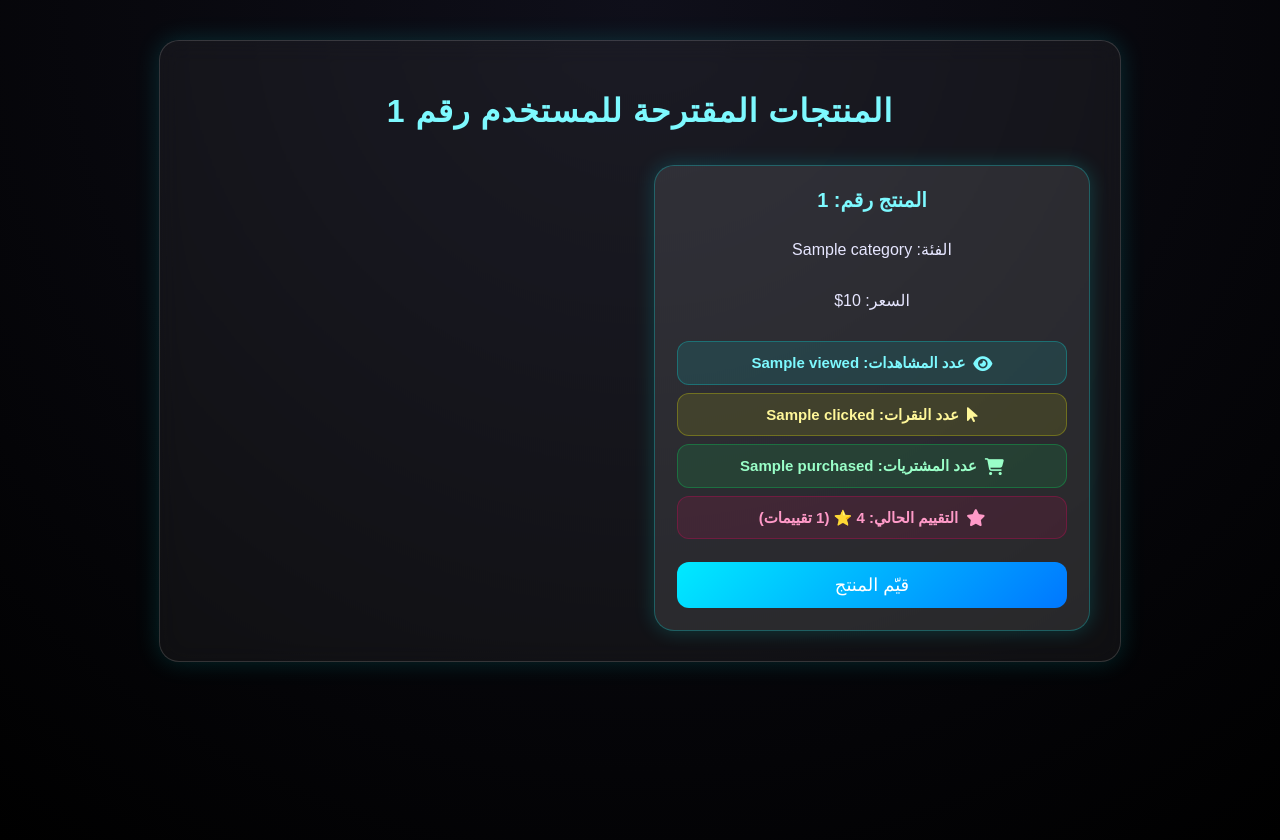
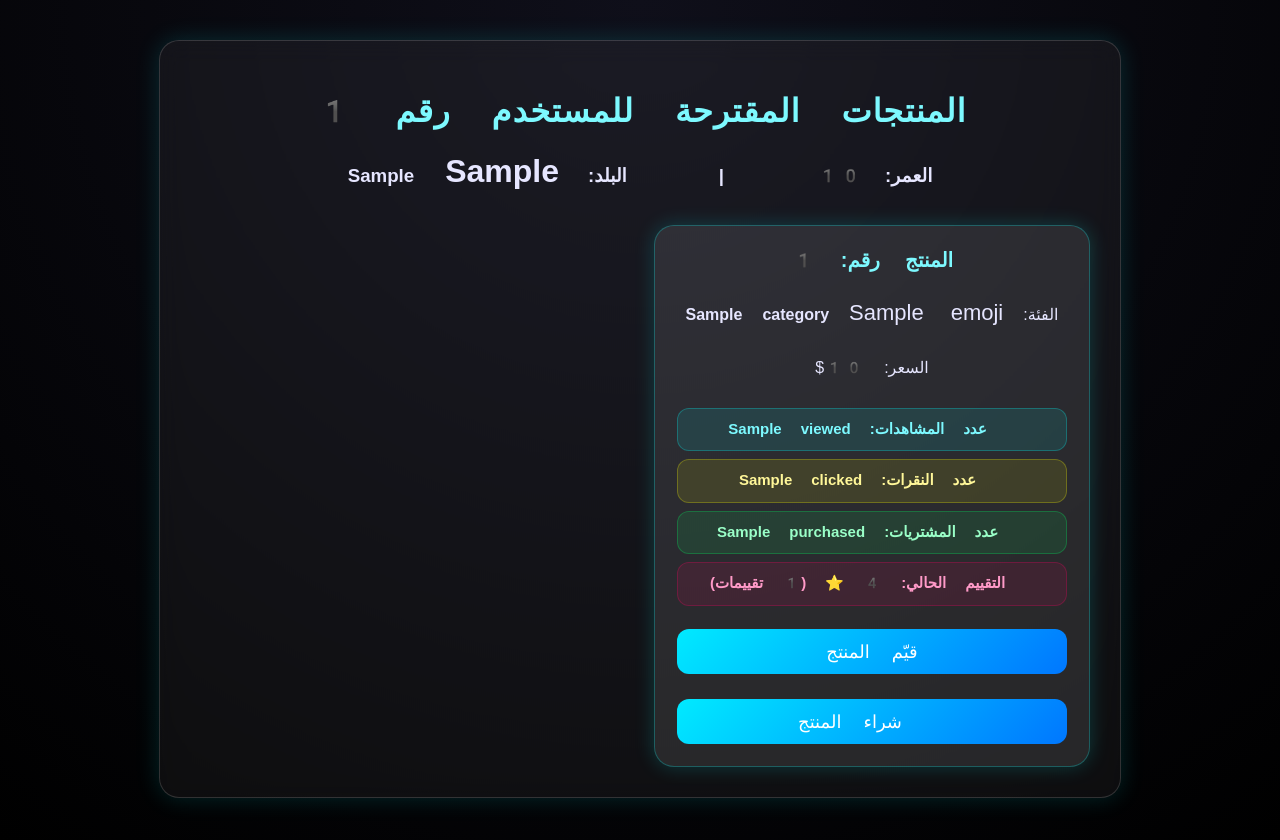
Before and after one commit to sayer240579/GA-Recommender, a Flask app: template templates/results.html in a window 1280 px wide. Run offline with Flask 3, Linux system fonts and the light colour scheme; the template is opened without the code that fills it: most values are stand-ins (such as "Sample title", 1, 10 or a date in 2020); parts of the project's set-up code (start-up, migrations or seed data) failed here and were passed over.

Commit message:
results.html

```diff
--- a/templates/results.html
+++ b/templates/results.html
@@ -5,29 +5,66 @@
     <meta charset="UTF-8">
     <title>المنتجات المقترحة</title>
 
+    <!-- استدعاء ملف التنسيقات -->
     <link rel="stylesheet" href="/static/style.css">
+    <link rel="stylesheet" href="https://cdnjs.cloudflare.com/ajax/libs/font-awesome/6.5.0/css/all.min.css">
 
-    <link rel="stylesheet" href="https://cdnjs.cloudflare.com/ajax/libs/font-awesome/6.5.0/css/all.min.css">
+    <style>
+        /* تنسيق عرض العلم */
+
+        .flag {
+            font-family: "Segoe UI Emoji", "Noto Color Emoji", sans-serif;
+            font-size: 32px;
+            margin-left: 8px;
+        }
+    </style>
+    <style>
+        /* ضبط الخطوط لعرض الإيموجي بشكل صحيح */
+
+        body,
+        * {
+            font-family: "Segoe UI Emoji", "Noto Color Emoji", "Apple Color Emoji", sans-serif !important;
+        }
+    </style>
 </head>
 
 <body>
 
     <div class="container">
 
-        <h1>المنتجات المقترحة للمستخدم رقم {{ user_id }}</h1>
+        <!-- عنوان الصفحة -->
+        <h1>
+            المنتجات المقترحة للمستخدم رقم {{ user_id }}
+        </h1>
 
+        <!-- بيانات المستخدم (العمر + البلد + العلم) -->
+        <h3 style="margin-bottom: 25px;">
+            العمر: {{ user_age }} &nbsp;&nbsp; | &nbsp;&nbsp; البلد: {{ user_country }} {% if user_flag %}
+            <span class="flag">{{ user_flag | safe }}</span> {% endif %}
+        </h3>
+
+        <!-- شبكة البطاقات لعرض المنتجات -->
         <div class="cards-grid">
 
             {% for item in recommendations %}
             <div class="card">
 
+                <!-- عنوان البطاقة -->
                 <div class="card-title">
                     المنتج رقم: {{ item.product_id }}
                 </div>
 
-                <p>الفئة: {{ item.category }}</p>
+                <!-- الفئة مع الإيموجي -->
+                <p>
+                    الفئة:
+                    <strong>{{ item.category }}</strong> {% if item.emoji %}
+                    <span style="font-size: 22px;">{{ item.emoji }}</span> {% endif %}
+                </p>
+
+                <!-- السعر -->
                 <p>السعر: {{ item.price }}$</p>
 
+                <!-- معلومات إضافية عن المنتج -->
                 <div class="card-info">
 
                     <div class="info-view">
@@ -44,15 +81,25 @@
 
                     <div class="info-rate">
                         <i class="fa-solid fa-star"></i> التقييم الحالي: {% if item.avg_rating > 0 %}
-                        {{ item.avg_rating }} ⭐ ({{ item.rating_count }} تقييمات) {% else %} لا يوجد تقييم {% endif %}
+                        {{ item.avg_rating }} ⭐️ ({{ item.rating_count }} تقييمات) {% else %} لا يوجد تقييم {% endif %}
                     </div>
 
                 </div>
 
+                <!-- زر التقييم -->
                 <form action="/rate" method="POST">
                     <input type="hidden" name="product_id" value="{{ item.product_id }}">
                     <input type="hidden" name="user_id" value="{{ user_id }}">
                     <button class="btn">قيّم المنتج</button>
+                </form>
+
+                <!-- زر الشراء -->
+                <form action="/buy" method="POST" style="margin-top: 10px;">
+                    <input type="hidden" name="product_id" value="{{ item.product_id }}">
+                    <input type="hidden" name="user_id" value="{{ user_id }}">
+                    <button class="btn" style="background-color: #28a745;">
+                        <i class="fa-solid fa-cart-plus"></i> شراء المنتج
+                    </button>
                 </form>
 
             </div>
```
